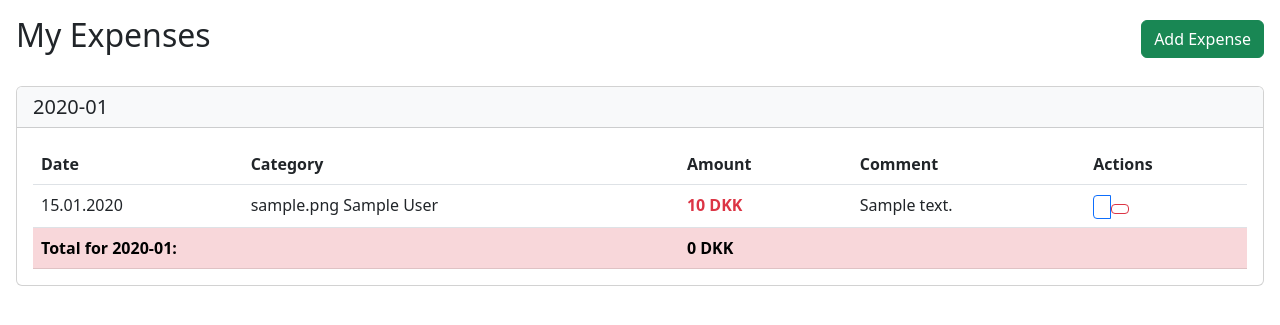
After one commit to slavafortGR/finance, a Flask app: page /expenses in a window 1280 px wide. The commit adds this page. Shown: the top 325 px of the page. Run offline with Flask 3, Linux system fonts and the light colour scheme; the visitor is signed in with stand-in values (Sample User, id 1); tables that the repository leaves empty hold one stand-in row (values such as "Sample post").

Commit message:
expenses files have been implemented

```diff
--- a/finance/models.py
+++ b/finance/models.py
@@ -70,7 +70,6 @@ class Category(db.Model):
     icon = db.Column(db.String(10), nullable=False)
     order = db.Column(db.Integer, default=0)
 
-    # Связь
     expenses = db.relationship('Expense', backref='category', lazy='dynamic')
 
     def __repr__(self):
--- a/finance/routes.py
+++ b/finance/routes.py
@@ -1,13 +1,14 @@
 import functools
-from datetime import date
+from datetime import datetime, date
+from itertools import groupby
 
 from flask import render_template, redirect, request,url_for, flash, session
 from sqlalchemy.sql.functions import current_user
 
 from finance import app, db
-from finance.forms import LoginForm, RegistrationForm, IncomeForm
+from finance.forms import LoginForm, RegistrationForm, IncomeForm, ExpenseForm
 from finance.logger import logger
-from finance.models import User, Income
+from finance.models import User, Income, Expense
 from werkzeug.security import check_password_hash, generate_password_hash
 
 
@@ -206,3 +207,154 @@ def add_income_post():
     else:
         flash('Incorrect income data', 'danger')
         return render_template('add_income.html', income_form=income_form)
+
+
+@app.route('/expense', methods=['GET'])
+@log_exceptions
+def add_expense_get():
+    if 'user_id' not in session:
+        flash('You need login', 'danger')
+        return redirect(url_for('login_user_get'))
+
+    expense_form = ExpenseForm()
+    return render_template('add_expense.html', expense_form=expense_form)
+
+
+@app.route('/expense', methods=['POST'])
+@log_exceptions
+def add_expense_post():
+    if 'user_id' not in session:
+        flash('You need login', 'danger')
+        return redirect(url_for('login_user_get'))
+
+    expense_form = ExpenseForm(request.form)
+
+    if expense_form.validate_on_submit():
+        try:
+            expense_date = datetime.strptime(expense_form.date.data, '%Y-%m-%d').date()
+        except ValueError:
+            flash('Invalid date format', 'danger')
+            return render_template('add_expense.html', expense_form=expense_form)
+
+        new_expense = Expense(
+            user_id=session['user_id'],
+            category_id=expense_form.category_id.data,
+            amount=expense_form.amount.data,
+            date=expense_date,
+            comment=expense_form.comment.data.strip() or None
+        )
+
+        try:
+            db.session.add(new_expense)
+            db.session.commit()
+            flash('Expense successfully added', 'success')
+            return redirect(url_for('list_expenses'))
+        except Exception as e:
+            db.session.rollback()
+            flash(f'An error occurred: {str(e)}', 'danger')
+            return render_template('add_expense.html', expense_form=expense_form)
+    else:
+        flash('Incorrect expense data', 'danger')
+        return render_template('add_expense.html', expense_form=expense_form)
+
+
+@app.route('/expenses', methods=['GET'])
+@log_exceptions
+def list_expenses():
+    if 'user_id' not in session:
+        flash('You need login', 'danger')
+        return redirect(url_for('login_user_get'))
+
+    expenses = Expense.query.filter_by(
+        user_id=session['user_id']
+    ).order_by(Expense.date.desc()).all()
+
+    monthly_expenses = {}
+    for key, group in groupby(expenses, key=lambda x: (x.date.year, x.date.month)):
+        year, month = key
+        monthly_expenses[f'{year}-{month:02d}'] = list(group)
+
+    return render_template('list_expenses.html', monthly_expenses=monthly_expenses)
+
+
+@app.route('/expense/<int:expense_id>/edit', methods=['GET'])
+@log_exceptions
+def edit_expense_get(expense_id):
+    if 'user_id' not in session:
+        flash('You need login', 'danger')
+        return redirect(url_for('login_user_get'))
+
+    expense = Expense.query.get_or_404(expense_id)
+
+    if expense.user_id != session['user_id']:
+        flash('Access denied', 'danger')
+        return redirect(url_for('list_expenses'))
+
+    expense_form = ExpenseForm(obj=expense)
+    expense_form.date.data = expense.date.isoformat()
+
+    return render_template('edit_expense.html', expense_form=expense_form, expense=expense)
+
+
+@app.route('/expense/<int:expense_id>/edit', methods=['POST'])
+@log_exceptions
+def edit_expense_post(expense_id):
+    if 'user_id' not in session:
+        flash('You need login', 'danger')
+        return redirect(url_for('login_user_get'))
+
+    expense = Expense.query.get_or_404(expense_id)
+
+    if expense.user_id != session['user_id']:
+        flash('Access denied', 'danger')
+        return redirect(url_for('list_expenses'))
+
+    expense_form = ExpenseForm(request.form)
+
+    if expense_form.validate_on_submit():
+        try:
+            expense_date = datetime.strptime(expense_form.date.data, '%Y-%m-%d').date()
+        except ValueError:
+            flash('Invalid date format', 'danger')
+            return render_template('edit_expense.html', expense_form=expense_form, expense=expense)
+
+        expense.category_id = expense_form.category_id.data
+        expense.amount = expense_form.amount.data
+        expense.date = expense_date
+        expense.comment = expense_form.comment.data.strip() or None
+
+        try:
+            db.session.commit()
+            flash('Expense updated successfully', 'success')
+            return redirect(url_for('list_expenses'))
+        except Exception as e:
+            db.session.rollback()
+            flash(f'An error occurred: {str(e)}', 'danger')
+            return render_template('edit_expense.html', expense_form=expense_form, expense=expense)
+    else:
+        flash('Incorrect expense data', 'danger')
+        return render_template('edit_expense.html', expense_form=expense_form, expense=expense)
+
+
+@app.route('/expense/<int:expense_id>/delete', methods=['POST'])
+@log_exceptions
+def delete_expense(expense_id):
+    if 'user_id' not in session:
+        flash('You need login', 'danger')
+        return redirect(url_for('login_user_get'))
+
+    expense = Expense.query.get_or_404(expense_id)
+
+    if expense.user_id != session['user_id']:
+        flash('Access denied', 'danger')
+        return redirect(url_for('list_expenses'))
+
+    try:
+        db.session.delete(expense)
+        db.session.commit()
+        flash('Expense deleted', 'success')
+    except Exception as e:
+        db.session.rollback()
+        flash(f'An error occurred: {str(e)}', 'danger')
+
+    return redirect(url_for('list_expenses'))
--- /dev/null
+++ b/finance/templates/list_expenses.html
@@ -0,0 +1,76 @@
+{% extends "layout.html" %}
+
+{% block content %}
+<div class="content-wrapper">
+    <div class="d-flex justify-content-between align-items-center mb-4">
+        <h2>My Expenses</h2>
+        <a href="{{ url_for('add_expense_get') }}" class="btn btn-success">
+            <i class="bi bi-plus-lg"></i> Add Expense
+        </a>
+    </div>
+
+    {% if monthly_expenses %}
+        {% for month_key, expenses in monthly_expenses.items() %}
+        <div class="card mb-3">
+            <div class="card-header bg-light">
+                <h5 class="mb-0">{{ month_key }}</h5>
+            </div>
+            <div class="card-body">
+                <table class="table table-hover mb-0">
+                    <thead>
+                        <tr>
+                            <th>Date</th>
+                            <th>Category</th>
+                            <th>Amount</th>
+                            <th>Comment</th>
+                            <th>Actions</th>
+                        </tr>
+                    </thead>
+                    <tbody>
+                        {% set monthly_total = 0 %}
+                        {% for expense in expenses %}
+                        {% set monthly_total = monthly_total + expense.amount %}
+                        <tr>
+                            <td>{{ expense.date.strftime('%d.%m.%Y') }}</td>
+                            <td>
+                                <span>{{ expense.category.icon }}</span>
+                                {{ expense.category.display_name }}
+                            </td>
+                            <td><strong class="text-danger">{{ "{:,}".format(expense.amount).replace(',', ' ') }} DKK</strong></td>
+                            <td>{{ expense.comment or '-' }}</td>
+                            <td>
+                                <div class="btn-group">
+                                    <a href="{{ url_for('edit_expense_get', expense_id=expense.id) }}"
+                                       class="btn btn-sm btn-outline-primary">
+                                        <i class="bi bi-pencil"></i>
+                                    </a>
+                                    <form method="POST"
+                                          action="{{ url_for('delete_expense', expense_id=expense.id) }}"
+                                          style="display: inline;"
+                                          onsubmit="return confirm('Delete this expense?');">
+                                        <button type="submit" class="btn btn-sm btn-outline-danger">
+                                            <i class="bi bi-trash"></i>
+                                        </button>
+                                    </form>
+                                </div>
+                            </td>
+                        </tr>
+                        {% endfor %}
+                    </tbody>
+                    <tfoot>
+                        <tr class="table-danger">
+                            <td colspan="2"><strong>Total for {{ month_key }}:</strong></td>
+                            <td colspan="3"><strong>{{ "{:,}".format(monthly_total).replace(',', ' ') }} DKK</strong></td>
+                        </tr>
+                    </tfoot>
+                </table>
+            </div>
+        </div>
+        {% endfor %}
+    {% else %}
+        <div class="alert alert-info">
+            <p class="mb-0">No expenses yet. <a href="{{ url_for('add_expense_get') }}">Add your first expense</a></p>
+        </div>
+    {% endif %}
+</div>
+{% endblock %}
```
Also changed, not shown: finance/forms.py (+20 -2 lines), finance/templates/add_expense.html (added, +51 -0 lines), finance/templates/edit_expense.html (added, +51 -0 lines), finance/templates/profile.html (+18 -3 lines).
